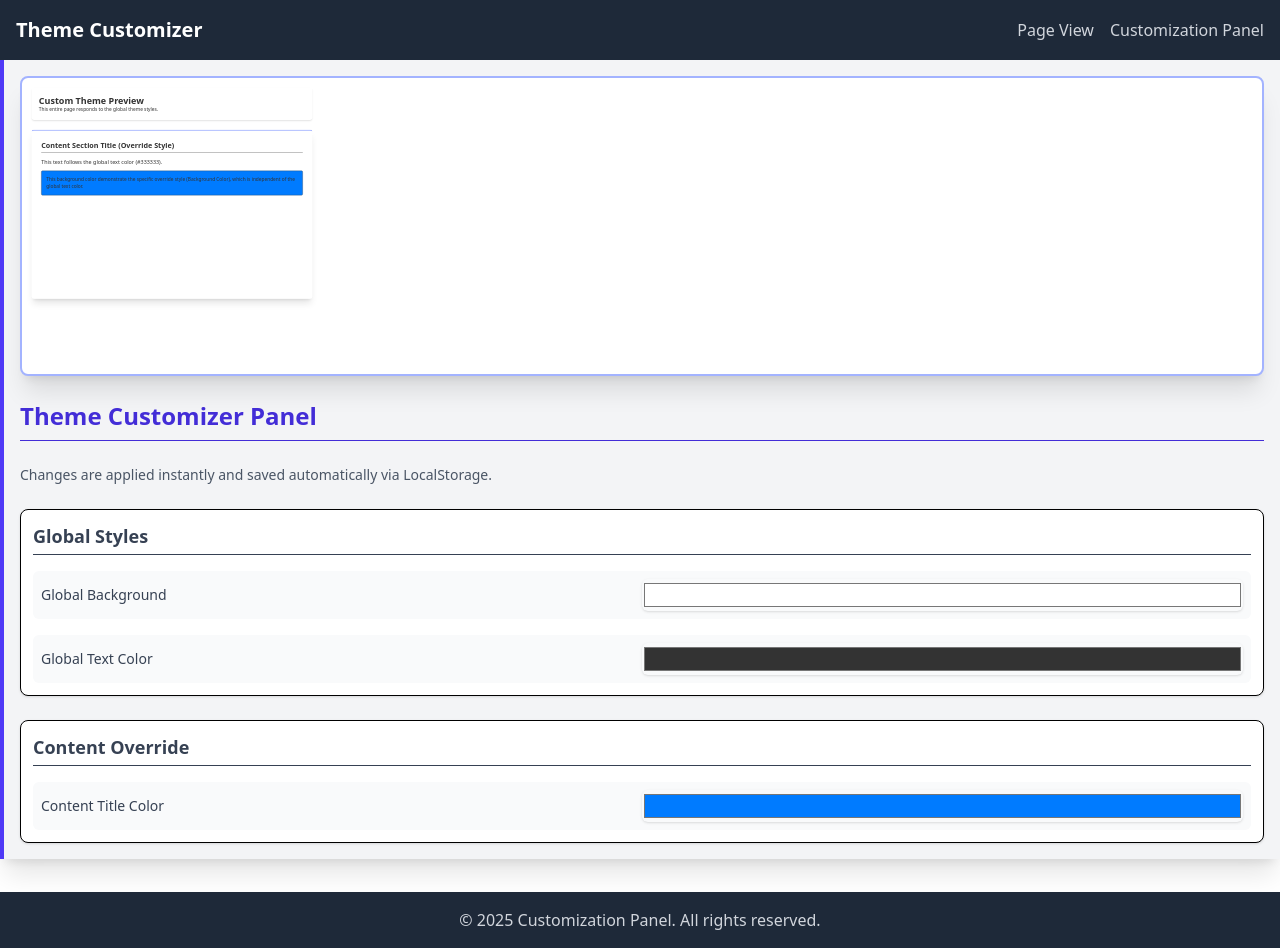
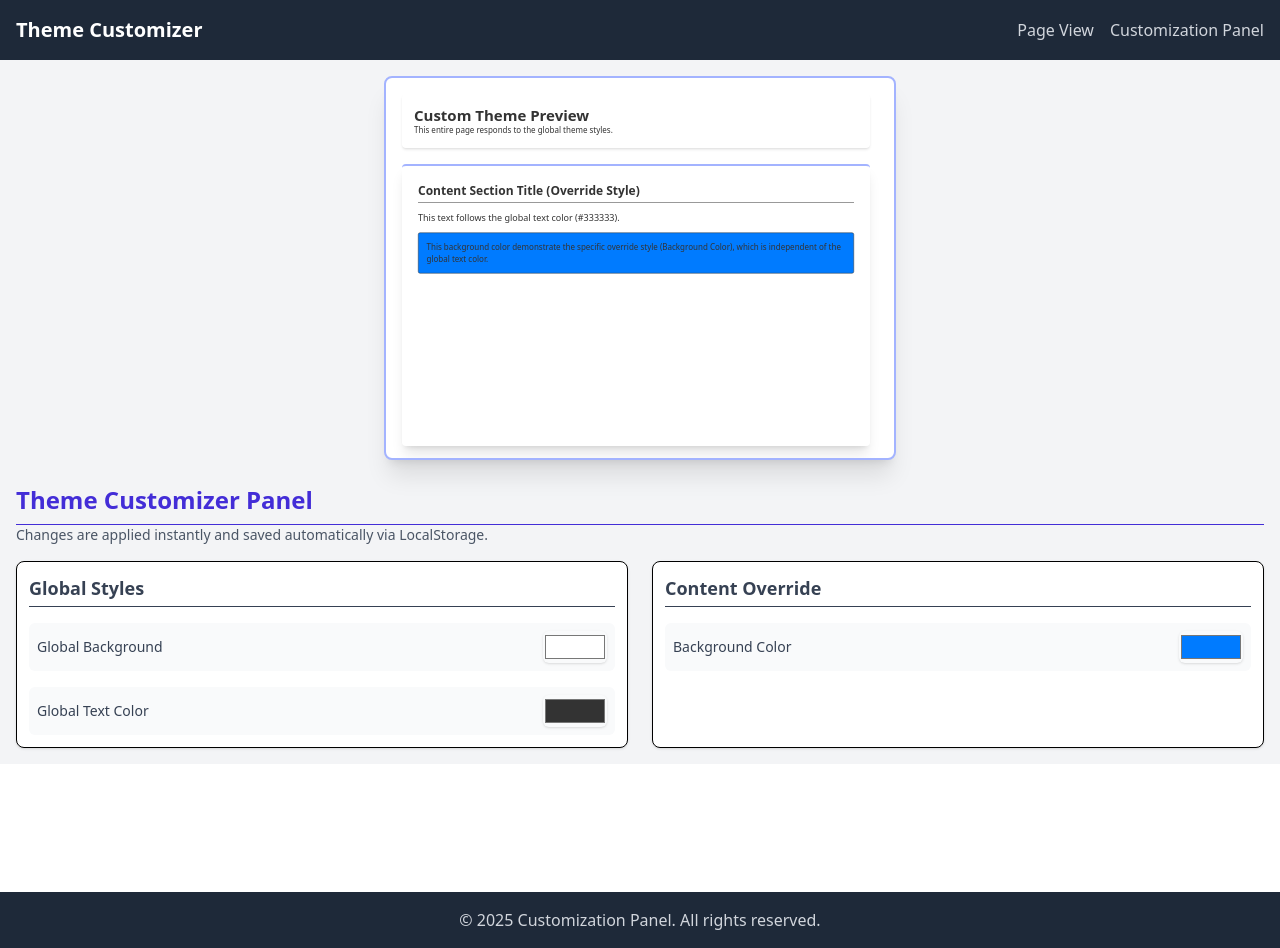
Before and after one commit to Niushae/customization-panel, a Vue app: page /customize in a window 1280 px wide. Built offline with nearby package versions, Linux system fonts and the light colour scheme; the HTML template or start-up script is replaced by a standard one.

Commit message:
style: Admin panel layout

```diff
--- a/src/components/PagePreview.vue
+++ b/src/components/PagePreview.vue
@@ -4,13 +4,9 @@ import PageView from '@/views/PageView.vue'
 
 <template>
   <div
-    class="relative overflow-hidden border-2 border-indigo-300 rounded-lg shadow-xl bg-white"
-    style="height: 300px"
+    class="relative overflow-hidden border-2 border-indigo-300 rounded-lg shadow-xl bg-white max-w-lg h-96 mx-auto"
   >
-    <div
-      class="absolute origin-top-left"
-      style="transform: scale(0.3); width: 1000px; height: 1000px; pointer-events: none"
-    >
+    <div class="absolute origin-top-left pointer-events-none w-[1000px] h-[1000px] scale-50">
       <PageView />
     </div>
   </div>
--- a/src/components/ThemeControl.vue
+++ b/src/components/ThemeControl.vue
@@ -19,7 +19,7 @@ const handleChange = (event: Event) => {
       type="color"
       :value="props.modelValue"
       @input="handleChange"
-      class="w-1/2 h-8 rounded-md border-gray-300 shadow-sm cursor-pointer"
+      class="w-16 h-8 rounded-md border-gray-300 shadow-sm cursor-pointer"
       title="Select color"
     />
   </div>
--- a/src/views/CustomizationPanelView.vue
+++ b/src/views/CustomizationPanelView.vue
@@ -13,16 +13,16 @@ const updateTheme = (key: keyof typeof themeStore.$state, value: string) => {
 </script>
 
 <template>
-  <div
-    class="p-4 space-y-6 bg-gray-100 shadow-xl border-l-4 border-indigo-600 h-full overflow-y-auto"
-  >
+  <div class="p-4 bg-gray-100">
     <PagePreview class="mb-6" />
 
-    <h2 class="text-2xl font-extrabold text-indigo-700 border-b pb-2">Theme Customizer Panel</h2>
+    <h2 class="text-2xl font-extrabold text-indigo-700 border-b pb-2 px-">
+      Theme Customizer Panel
+    </h2>
     <p class="text-sm text-gray-600">
       Changes are applied instantly and saved automatically via LocalStorage.
     </p>
-
+    <div class="grid grid-cols-1 md:grid-cols-2 gap-6 mt-4">
       <div class="space-y-4 p-3 border rounded-lg bg-white shadow-sm">
         <h3 class="font-bold text-lg text-gray-700 border-b pb-1">Global Styles</h3>
 
@@ -43,10 +43,11 @@ const updateTheme = (key: keyof typeof themeStore.$state, value: string) => {
         <h3 class="font-bold text-lg text-gray-700 border-b pb-1">Content Override</h3>
 
         <ThemeControl
-        label="Content Title Color"
+          label="Background Color"
           :modelValue="sectionColor"
           @update:modelValue="updateTheme('sectionColor', $event)"
         />
       </div>
     </div>
+  </div>
 </template>
```
Lines whose indentation alone changed are shown as unchanged.
